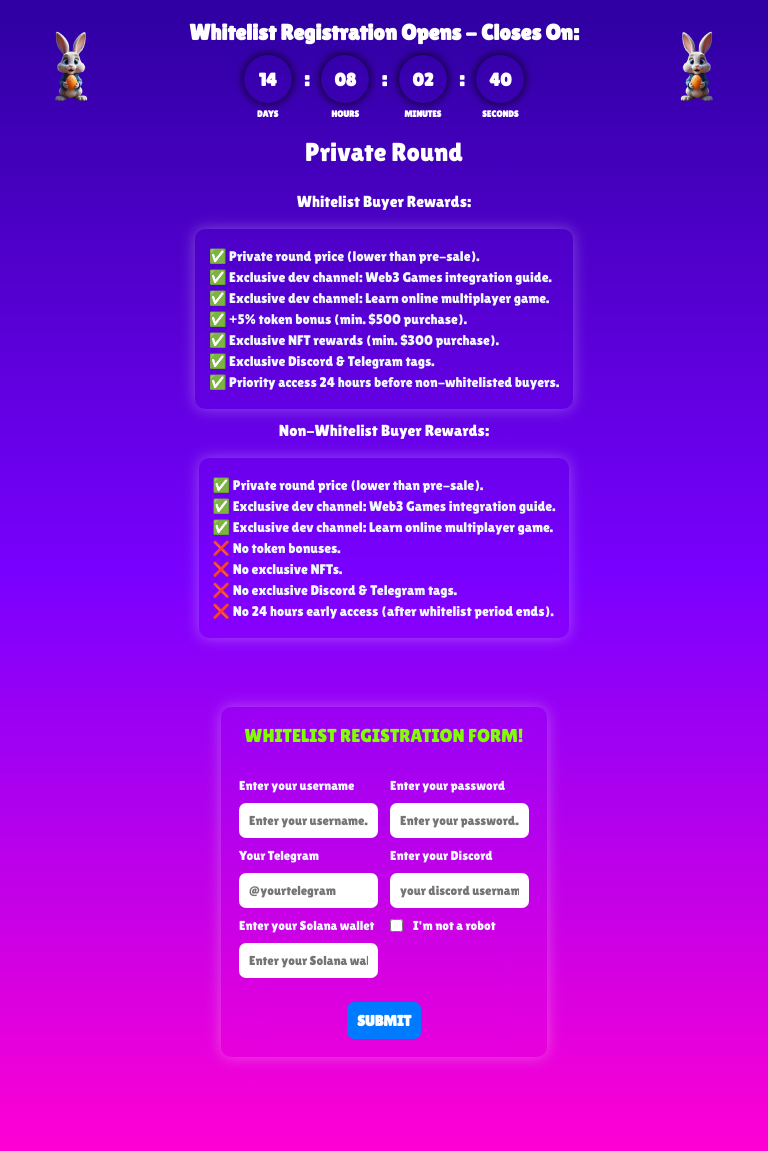
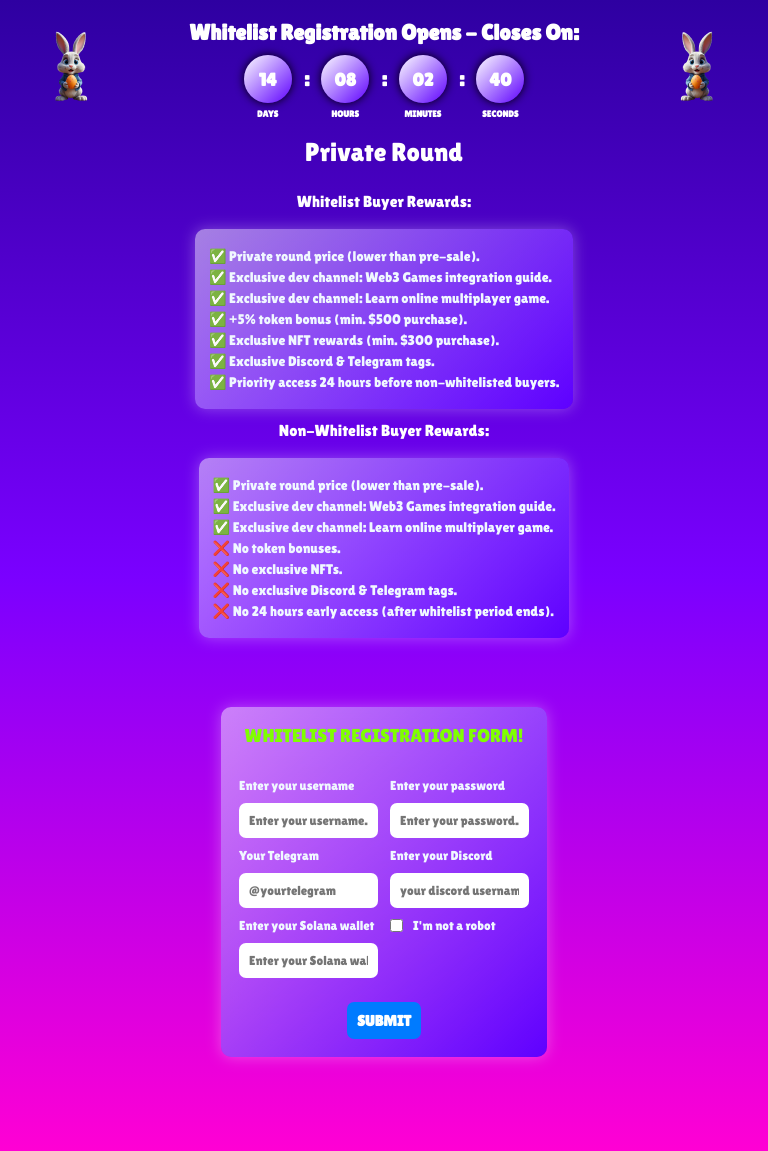
Before and after one commit to MuhammadMathori/Whitelist-Registration-, a PHP site: page / in a window 768 px wide. Run offline with PHP 8.4, Linux system fonts and the light colour scheme.

Commit message:
feat: menambahkan background gradient

```diff
--- a/index.html
+++ b/index.html
@@ -4,7 +4,7 @@
     <meta charset="UTF-8" />
     <meta name="viewport" content="width=device-width, initial-scale=1.0" />
     <title>Whitelist Registration</title>
-    <!-- font -->
+    <!-- Font -->
     <link rel="preconnect" href="https://fonts.googleapis.com" />
     <link rel="preconnect" href="https://fonts.gstatic.com" crossorigin />
     <link href="https://fonts.googleapis.com/css2?family=Lilita+One&display=swap" rel="stylesheet" />
--- a/style.css
+++ b/style.css
@@ -1,4 +1,3 @@
-/* Reset */
 * {
   margin: 0;
   padding: 0;
@@ -48,7 +47,7 @@ body {
 }
 
 .rabbit-left {
-  transform: scaleX(-1); /* mirror untuk kelinci kiri */
+  transform: scaleX(-1);
 }
 
 .subtitle {
@@ -66,7 +65,7 @@ body {
 }
 
 .time {
-  background: #5e00ff;
+  background: linear-gradient(135deg, #ffff 0%, #5e00ff 100%);
   border-radius: 50%;
   width: 100px;
   height: 100px;
@@ -118,7 +117,8 @@ body {
   flex: 1;
   min-width: 300px;
   max-width: 600px;
-  background: transparent;
+  background: linear-gradient(135deg, #ffffff80 0%, #5e00ff 100%);
+  /* background: transparent; */
   backdrop-filter: blur(6px);
   /* box-shadow: 0 0 10px rgba(0, 0, 0, 2); */
   box-shadow: 0 0 15px rgba(255, 255, 255, 0.3);
@@ -143,7 +143,6 @@ body {
 }
 
 /* Form */
-
 form {
   width: 100%;
   max-width: 400px;
@@ -165,7 +164,8 @@ form {
 .form-box {
   margin: 50px auto;
   max-width: 600px;
-  background: transparent;
+  /* background: transparent; */
+  background: linear-gradient(135deg, #ffffff80 0%, #5e00ff 100%);
   backdrop-filter: blur(20px);
   /* box-shadow: 0 0 10px rgba(0, 0, 0, 2); */
   box-shadow: 0 0 15px rgba(255, 255, 255, 0.3);
@@ -339,7 +339,8 @@ button:hover {
   .time {
     width: 48px;
     height: 48px;
-    background: transparent;
+    background: linear-gradient(135deg, #ffff 0%, #5e00ff 100%);
+    /* background: transparent; */
     backdrop-filter: blur(6px);
     border-radius: 50%;
     display: flex;
@@ -386,6 +387,7 @@ button:hover {
     max-width: 100%;
     padding: 14px;
     font-size: 14px;
+    background: linear-gradient(135deg, #ffffff80 0%, #5e00ff 100%);
   }
 
   .box li {
@@ -434,7 +436,7 @@ button:hover {
   }
 }
 
-/* HP (max 576px) */
+/* Handphone (max 576px) */
 @media (max-width: 576px) {
   .title {
     font-size: 10px;
@@ -448,7 +450,8 @@ button:hover {
   .time {
     width: 32px;
     height: 32px;
-    background: transparent;
+    /* background: transparent; */
+    background: linear-gradient(135deg, #ffff 0%, #5e00ff 100%);
     backdrop-filter: blur(6px);
     border-radius: 50%;
     display: flex;
```
